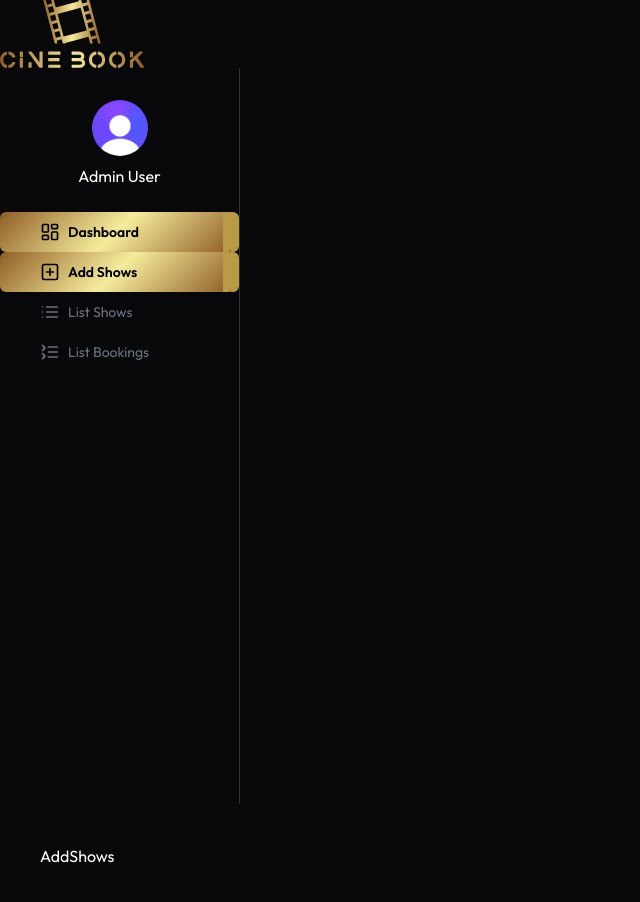
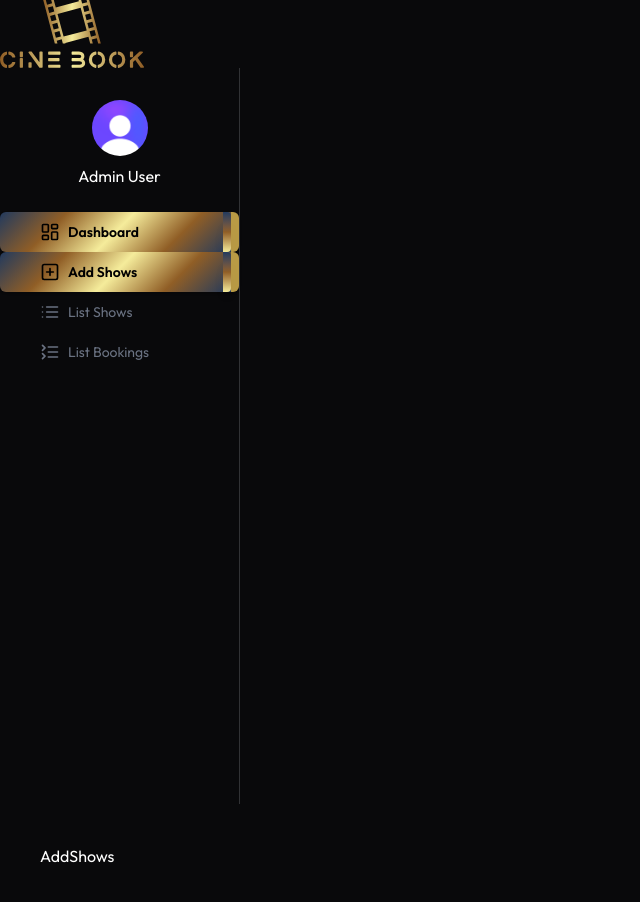
Before and after one commit to mnraza-dev/CineBook, a React (Vite) app in the folder client/: page /admin/add-shows in a window 1280 px wide. Shown: the top 902 px of the page, without its empty margins (0-640 px from the left). Built offline with nearby package versions, Linux system fonts and the light colour scheme; no server answers; a web font is replaced by a local one.

Commit message:
feat: update sidebar-active-gradient and AdminSidebar styling for improved visual feedback on active links

```diff
--- a/client/src/components/admin/AdminSidebar.jsx
+++ b/client/src/components/admin/AdminSidebar.jsx
@@ -51,7 +51,7 @@ const AdminSidebar = () => {
                 <p className="max-md:hidden">{link.name}</p>
                 {/* Right accent bar for active link */}
                 {isActive && (
-                  <span className="absolute right-0 top-1/2 -translate-y-1/2 h-10 w-2 rounded-r bg-[#b99a45] shadow-lg"></span>
+                  <span className="absolute right-0 top-1/2 -translate-y-1/2 h-10 w-2 rounded-r bg-gradient-to-b from-[#223a5e] via-[#905e26] to-[#f5ec9b] shadow-lg"></span>
                 )}
               </>
             )}
--- a/client/src/index.css
+++ b/client/src/index.css
@@ -48,7 +48,7 @@
 }
 
 .sidebar-active-gradient {
-  background-image: linear-gradient(135deg, #905e26, #f5ec9b, #905e26);
+  background-image: linear-gradient(135deg, #223a5e, #905e26, #f5ec9b, #905e26, #223a5e);
 }
 
 @theme {
```
